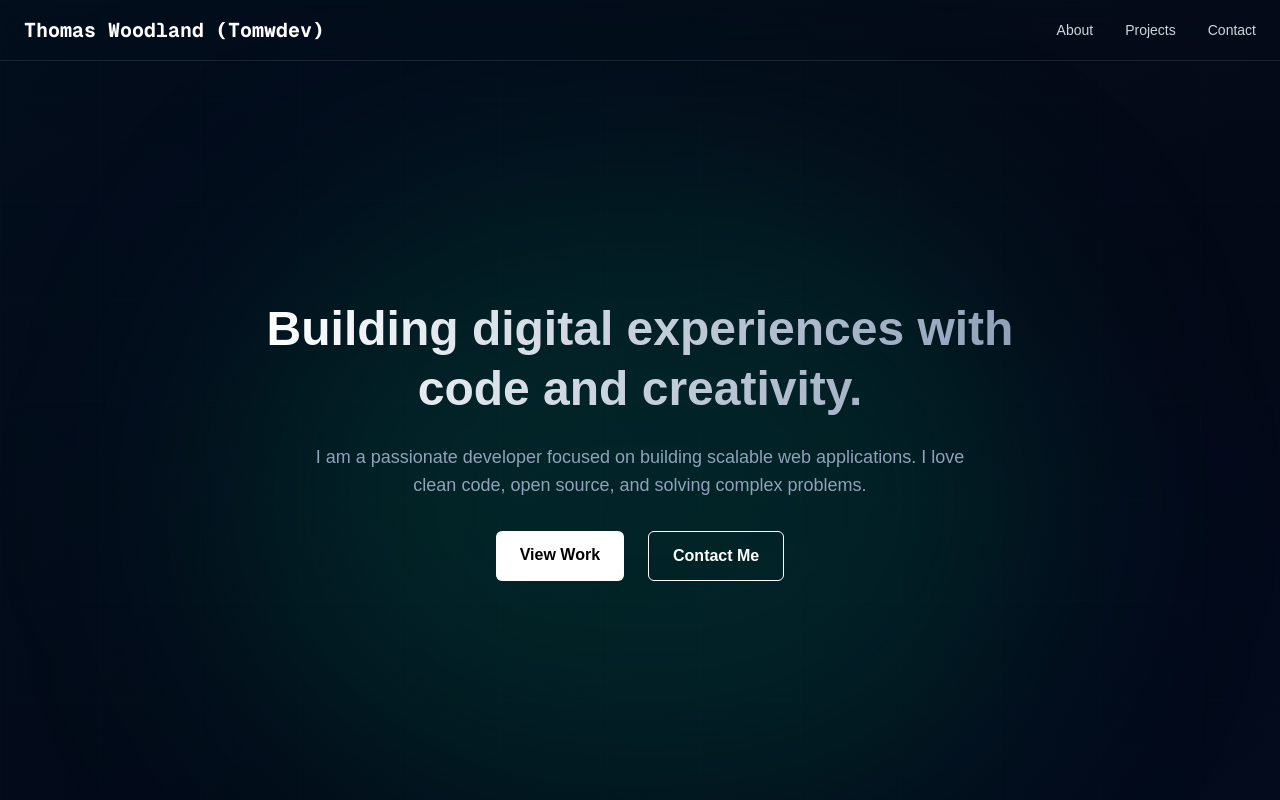
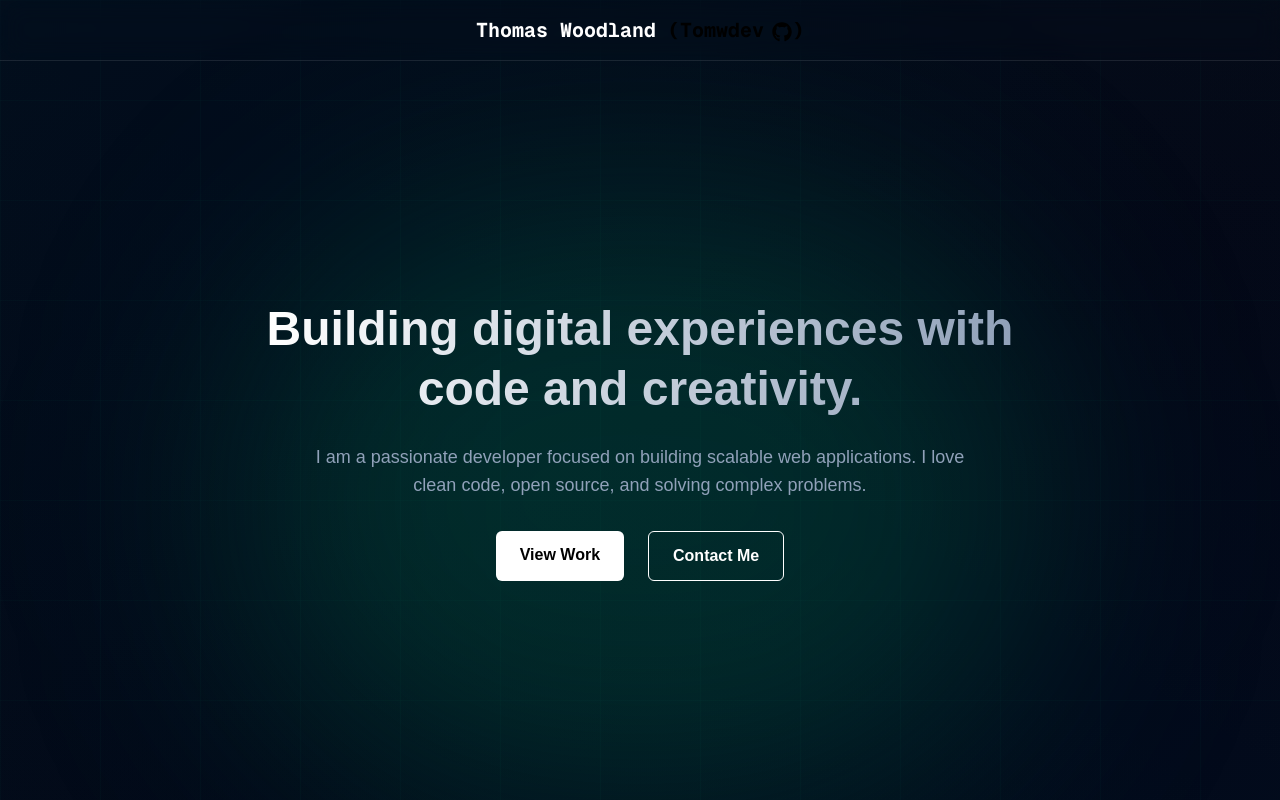
Before and after one commit to Tomwdev/MyPortfolio, a Next.js app: page / in a window 1280 px wide. Shown: the top 800 px of the page. Built offline with nearby package versions, Linux system fonts and the light colour scheme.

Commit message:
fixed up theme and added github link and hover colour

```diff
--- a/package.json
+++ b/package.json
@@ -12,7 +12,8 @@
     "lucide-react": "^0.562.0",
     "next": "16.1.1",
     "react": "19.2.3",
-    "react-dom": "19.2.3"
+    "react-dom": "19.2.3",
+    "react-icons": "^5.5.0"
   },
   "devDependencies": {
     "@tailwindcss/postcss": "^4",
--- a/src/app/layout.js
+++ b/src/app/layout.js
@@ -31,10 +31,10 @@ export default function RootLayout({ children }) {
           <div className="absolute inset-0 bg-gradient-to-tr from-green-900/10 via-transparent to-lime-900/10 animate-gradient-slow"></div>
 
           {/* Subtle grid overlay */}
-          <div className="absolute inset-0 opacity-[0.15]" style={{backgroundImage: `linear-gradient(rgba(16, 185, 129, 0.1) 1px, transparent 1px), linear-gradient(90deg, rgba(16, 185, 129, 0.1) 1px, transparent 1px)`, backgroundSize: '100px 100px'}}></div>
+          <div className="absolute inset-0 opacity-[0.3]" style={{backgroundImage: `linear-gradient(rgba(16, 185, 129, 0.1) 1px, transparent 1px), linear-gradient(90deg, rgba(16, 185, 129, 0.1) 1px, transparent 1px)`, backgroundSize: '100px 100px'}}></div>
 
           {/* Radial glow effect from top */}
-          <div className="absolute top-50 left-1/2 -translate-x-1/2 w-[800px] h-[600px] bg-emerald-600/20 rounded-full filter blur-[120px]"></div>
+          <div className="absolute top-50 left-1/2 -translate-x-1/2 w-[800px] h-[600px] bg-emerald-600/25 rounded-full filter blur-[120px]"></div>
         </div>
         {children}
       </body>
--- a/src/components/Hero.jsx
+++ b/src/components/Hero.jsx
@@ -6,7 +6,7 @@ export default function Hero() {
       <div className=" max-w-4xl text-center px-6 ">
         <h1 className=" text-5xl font-bold leading-tight mb-6 bg-clip-text text-transparent bg-gradient-to-r from-white to-slate-400 ">
           Building digital experiences with <br />
-          <span className="...">code and creativity.</span>
+          <span>code and creativity.</span>
         </h1>
         <p className=" text-slate-400 text-lg mb-8 max-w-2xl mx-auto ">
           I am a passionate developer focused on building scalable web applications.
--- /dev/null
+++ b/src/components/Mode.jsx
@@ -0,0 +1,3 @@
+export default function Mode() {
+    return null;
+}
--- a/src/components/Navbar.jsx
+++ b/src/components/Navbar.jsx
@@ -1,33 +1,21 @@
 import Link from "next/link";
+import { FaGithub } from "react-icons/fa";
+
 export default function Navbar() {
   return (
     <nav className="fixed top-0 w-full z-50 b-black/50 backdrop-blur-md border-b border-white/10">
       <div className="max-w-7xl mx-auto px-6 py-4">
-        <div className="flex justify-between items-center">
+        <div className="flex justify-center items-center">
           <Link href="/" className="text-xl font-bold font-mono text-white">
-            Thomas Woodland (Tomwdev)
+            Thomas Woodland&nbsp;
           </Link>
-          <ul className="flex gap-8">
-            <NavLink href="#about" label="About" />
-            <NavLink href="#projects" label="Projects" />
-            <NavLink href="#contact" label="Contact" />
-          </ul>
-
+          <div>
+          <Link href="https://github.com/tomwdev" target="_blank" rel="noopener noreferrer" className="text-xl font-bold font-mono text-gray hover:text-emerald-600 transition-colors">
+            (Tomwdev<FaGithub className="inline ml-2 align-text-top-[0.2em]" />)
+          </Link>
+          </div>
         </div>
       </div>
     </nav>
   );
 }
-
-function NavLink({ href, label }) {
-  return (
-    <li>
-      <Link
-        href={href}
-        className="text-sm text-gray-300 transition-colors hover:text-white"
-      >
-        {label}
-      </Link>
-    </li>
-  );
-}
```
Also changed, not shown: src/components/Projects.jsx (+1 -33 lines), 1 other file (tests, documents, lock files or other folders).
